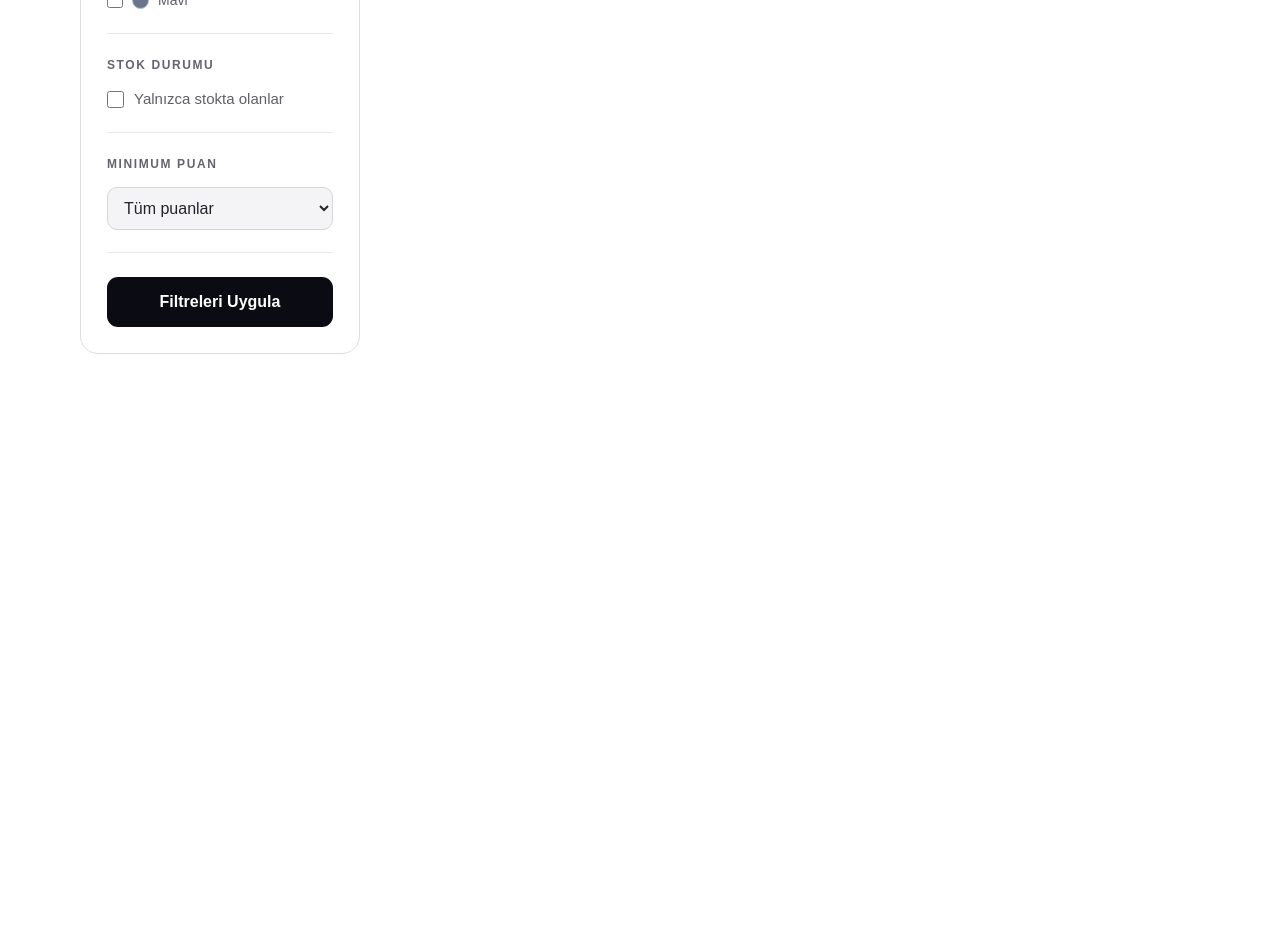
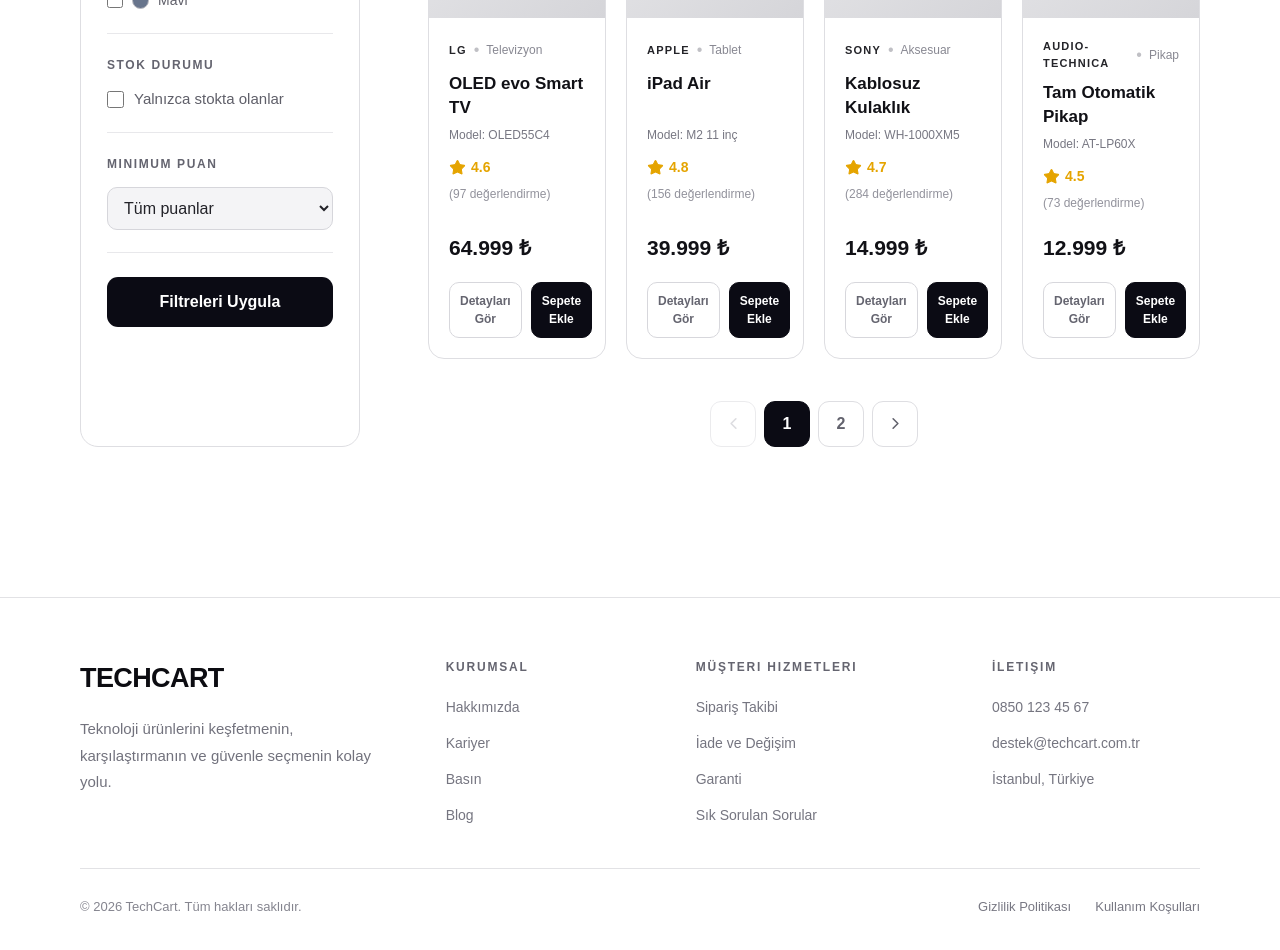
Before and after one commit to edanur-caglayann/TechCart, a Next.js app in the folder frontend/: page / in a window 1280 px wide. Shown: the part 2140-3090 px from the top of the page. Before the commit the page ends 2574 px from the top, so only its background shows below. Built offline with nearby package versions, Linux system fonts and the light colour scheme.

Commit message:
feat: complete homepage product layout and footer

```diff
--- a/frontend/src/app/page.module.css
+++ b/frontend/src/app/page.module.css
@@ -6,14 +6,14 @@
     İlk sütun filtre paneli için 280 piksel,
     ikinci sütun ise kalan bütün alanı kullanır.
   */
-  grid-template-columns: 280px minmax(0, 1fr);
+  grid-template-columns: 320px 1fr;
 
-  gap: 30px;
+  gap: 28px;
   width: 100%;
   max-width: 1500px;
   margin: 0 auto;
   padding: 30px 80px 80px;
-  align-items: start;
+  align-items: stretch;
 }
 
 /* Ürün listesinin bulunacağı sağ alan */
--- a/frontend/src/app/page.tsx
+++ b/frontend/src/app/page.tsx
@@ -4,7 +4,7 @@
 import Hero from "../components/Hero/Hero";
 import styles from "./page.module.css";
 import ProductList from "../components/ProductList/ProductList";
-
+import Footer from "../components/Footer/Footer";
 
 export default function HomePage() {
   return (
@@ -28,6 +28,9 @@
 
         </section>
       </main>
+
+            <Footer />
+
     </>
   );
 }
--- a/frontend/src/components/Footer/Footer.module.css
+++ b/frontend/src/components/Footer/Footer.module.css
@@ -0,0 +1,197 @@
+/* Footer bölümünün tamamı */
+.footer {
+  width: 100%;
+  margin-top: 70px;
+  border-top: 1px solid #e2e2e5;
+  background-color: #ffffff;
+  color: #676771;
+}
+
+
+.footerContainer {
+  width: 100%;
+  max-width: 1500px;
+  margin: 0 auto;
+  padding: 60px 80px 35px;
+}
+
+/* Footer'ın üst bölümünü dört sütuna ayırır */
+.footerGrid {
+  display: grid;
+
+  grid-template-columns: 1.3fr 0.8fr 1fr 0.9fr;
+
+  gap: 65px;
+  align-items: start;
+}
+
+/* TechCart açıklamasının bulunduğu ilk sütun */
+.brandColumn {
+  max-width: 320px;
+}
+
+/* Footer içerisindeki TechCart logosu */
+.logo {
+  display: inline-block;
+  margin-bottom: 18px;
+  color: #0c0c11;
+  font-size: 27px;
+  font-weight: 800;
+  letter-spacing: -0.6px;
+  text-transform: uppercase;
+
+  transition: opacity 0.2s ease;
+}
+
+.logo:hover {
+  opacity: 0.65;
+}
+
+/* TechCart'ın altındaki açıklama */
+.brandDescription {
+  margin: 0;
+  color: #72727d;
+  font-size: 15px;
+  line-height: 1.75;
+}
+
+/* Kurumsal ve müşteri hizmetleri sütunları */
+.footerColumn {
+  display: flex;
+  align-items: flex-start;
+  flex-direction: column;
+  gap: 15px;
+}
+
+/* Footer sütun başlıklarının ortak görünümü */
+.footerColumn h2,
+.contactColumn h2 {
+  margin: 0 0 6px;
+  color: #656570;
+  font-size: 12px;
+  font-weight: 750;
+  letter-spacing: 1.8px;
+  text-transform: uppercase;
+}
+
+/* Footer içerisindeki bağlantılar */
+.footerColumn a,
+.contactColumn a {
+  color: #757580;
+  font-size: 14px;
+  line-height: 1.5;
+
+  transition:
+    color 0.2s ease,
+    transform 0.2s ease;
+}
+
+/* Kullanıcı bağlantının üzerine geldiğinde */
+.footerColumn a:hover,
+.contactColumn a:hover {
+  color: #111116;
+  transform: translateX(3px);
+}
+
+/* İletişim sütunu */
+.contactColumn {
+  display: flex;
+  align-items: flex-start;
+  flex-direction: column;
+  gap: 15px;
+
+  /*
+    address etiketi tarayıcı tarafından varsayılan olarak
+    eğik gösterilebilir. Normal yazı için sıfırlıyoruz.
+  */
+  font-style: normal;
+}
+
+.contactColumn p {
+  margin: 0;
+  color: #757580;
+  font-size: 14px;
+}
+
+/* Footer üst ve alt alanlarını ayıran çizgi */
+.divider {
+  width: 100%;
+  height: 1px;
+  margin: 42px 0 28px;
+  background-color: #e2e2e5;
+}
+
+/* Telif bilgisi ve yasal bağlantıları yan yana tutar */
+.footerBottom {
+  display: flex;
+  align-items: center;
+  justify-content: space-between;
+  gap: 25px;
+}
+
+.footerBottom p {
+  margin: 0;
+  color: #85858f;
+  font-size: 13px;
+}
+
+/* Gizlilik ve kullanım koşulları bağlantıları */
+.legalLinks {
+  display: flex;
+  align-items: center;
+  gap: 24px;
+}
+
+.legalLinks a {
+  color: #787883;
+  font-size: 13px;
+
+  transition: color 0.2s ease;
+}
+
+.legalLinks a:hover {
+  color: #111116;
+}
+
+/* Tablet ekranlarında Footer'ı iki sütuna düşürür */
+@media (max-width: 1000px) {
+  .footerContainer {
+    padding: 50px 30px 30px;
+  }
+
+  .footerGrid {
+    grid-template-columns: repeat(2, minmax(0, 1fr));
+    gap: 45px;
+  }
+}
+
+/* Telefon ekranlarında Footer'ı tek sütun yapar */
+@media (max-width: 600px) {
+  .footer {
+    margin-top: 50px;
+  }
+
+  .footerContainer {
+    padding: 45px 20px 25px;
+  }
+
+  .footerGrid {
+    grid-template-columns: 1fr;
+    gap: 36px;
+  }
+
+  .brandColumn {
+    max-width: 100%;
+  }
+
+  .footerBottom {
+    align-items: flex-start;
+    flex-direction: column;
+  }
+
+  .legalLinks {
+    align-items: flex-start;
+    flex-direction: column;
+    gap: 12px;
+  }
+}
--- a/frontend/src/components/Footer/Footer.tsx
+++ b/frontend/src/components/Footer/Footer.tsx
@@ -0,0 +1,95 @@
+import Link from "next/link";
+import styles from "./Footer.module.css";
+
+export default function Footer() {
+
+    // yili otomatik olusturuyoruz.
+    const currentYear = new Date().getFullYear();
+
+return (
+     /*
+     footer etiketi, sayfanin en altindaki genel bilgi,
+     iletisim vs icin kullanilir
+    */
+    <footer className={styles.footer}>
+      <div className={styles.footerContainer}>
+
+        <div className={styles.footerGrid}>
+          <div className={styles.brandColumn}>
+            <Link href="/" className={styles.logo}>
+              TechCart
+            </Link>
+
+            <p className={styles.brandDescription}>
+              Teknoloji ürünlerini keşfetmenin, karşılaştırmanın
+              ve güvenle seçmenin kolay yolu.
+            </p>
+          </div>
+
+          {/*nav etiketi, kullaniciyi farkli sayfalara yonlendiren
+        baglantilari fruplamak icin */}
+          <nav
+            className={styles.footerColumn}
+            aria-label="Kurumsal bağlantılar"
+          >
+            <h2>Kurumsal</h2>
+
+            <Link href="/about">Hakkımızda</Link>
+            <Link href="/career">Kariyer</Link>
+            <Link href="/press">Basın</Link>
+            <Link href="/blog">Blog</Link>
+          </nav>
+
+          <nav
+            className={styles.footerColumn}
+            aria-label="Müşteri hizmetleri bağlantıları"
+          >
+            <h2>Müşteri Hizmetleri</h2>
+
+            <Link href="/orders">Sipariş Takibi</Link>
+            <Link href="/returns">İade ve Değişim</Link>
+            <Link href="/warranty">Garanti</Link>
+            <Link href="/faq">Sık Sorulan Sorular</Link>
+          </nav>
+
+         {/*adres etiketi, telefon, e-posta ve adres gibi
+           iletisim bilgilerini gruplamak icin */}
+          <address className={styles.contactColumn}>
+            <h2>İletişim</h2>
+
+            <a href="tel:+908501234567">
+              0850 123 45 67
+            </a>
+
+            <a href="mailto:destek@techcart.com.tr">
+              destek@techcart.com.tr
+            </a>
+
+            <p>İstanbul, Türkiye</p>
+          </address>
+        </div>
+
+        <div className={styles.divider} />
+
+        <div className={styles.footerBottom}>
+          <p>
+            © {currentYear} TechCart. Tüm hakları saklıdır.
+          </p>
+
+          <nav
+            className={styles.legalLinks}
+            aria-label="Yasal bağlantılar"
+          >
+            <Link href="/privacy">
+              Gizlilik Politikası
+            </Link>
+
+            <Link href="/terms">
+              Kullanım Koşulları
+            </Link>
+          </nav>
+        </div>
+      </div>
+    </footer>
+  );
+}
--- a/frontend/src/components/ProductCard/ProductCard.tsx
+++ b/frontend/src/components/ProductCard/ProductCard.tsx
@@ -144,9 +144,7 @@
             type="button"
 
             // Ürün stokta değilse butonu devre dışı bırakır.
-            disabled={!product.inStock}
-          >
-
+            disabled={!product.inStock}>
             {product.inStock ? "Sepete Ekle" : "Tükendi"}
           </button>
         </div>
--- a/frontend/src/components/ProductList/ProductList.module.css
+++ b/frontend/src/components/ProductList/ProductList.module.css
@@ -1,6 +1,8 @@
 /* Ürün başlığı, kartlar ve sayfalamanın tamamı */
 .productListArea {
-  min-width: 0;
+  display: flex;
+  flex-direction: column;
+  height: 100%;
 }
 
 /* Başlık ve sıralama kutusunu yan yana tutar */
@@ -47,8 +49,8 @@
 .productGrid {
   display: grid;
   grid-template-columns: repeat(4, minmax(0, 1fr));
-  gap: 16px;
-  align-items: stretch;
+  gap: 20px;
+  flex: 1;
 }
 
 /*
--- a/frontend/src/components/ProductList/ProductList.tsx
+++ b/frontend/src/components/ProductList/ProductList.tsx
@@ -118,10 +118,106 @@
     inStock: true,
     visualType: "turntable",
   },
+    {
+    id: 9,
+    name: "Galaxy Tab S9",
+    model: "SM-X710",
+    brand: "Samsung",
+    category: "Tablet",
+    rating: 4.6,
+    reviewCount: 128,
+    price: 32999,
+    inStock: true,
+    visualType: "tablet",
+  },
+  {
+    id: 10,
+    name: "Bravia 4K Smart TV",
+    model: "KD-55X85L",
+    brand: "Sony",
+    category: "Televizyon",
+    rating: 4.7,
+    reviewCount: 94,
+    price: 57999,
+    inStock: true,
+    visualType: "television",
+  },
+  {
+    id: 11,
+    name: "IdeaPad Slim 5",
+    model: "14IRL8",
+    brand: "Lenovo",
+    category: "Bilgisayar",
+    rating: 4.5,
+    reviewCount: 167,
+    price: 42999,
+    inStock: true,
+    visualType: "computer",
+  },
+  {
+    id: 12,
+    name: "AirPods Pro",
+    model: "2. Nesil",
+    brand: "Apple",
+    category: "Aksesuar",
+    rating: 4.8,
+    reviewCount: 426,
+    price: 11999,
+    inStock: false,
+    visualType: "headphone",
+  },
+  {
+    id: 13,
+    name: "Xiaomi 14 Ultra",
+    model: "24030PN60G",
+    brand: "Xiaomi",
+    category: "Telefon",
+    rating: 4.6,
+    reviewCount: 143,
+    price: 69999,
+    inStock: true,
+    visualType: "phone",
+  },
+  {
+    id: 14,
+    name: "OLED Smart TV",
+    model: "55S90D",
+    brand: "Samsung",
+    category: "Televizyon",
+    rating: 4.8,
+    reviewCount: 112,
+    price: 84999,
+    inStock: true,
+    visualType: "television",
+  },
+  {
+    id: 15,
+    name: "Zenbook 14 OLED",
+    model: "UX3405",
+    brand: "Asus",
+    category: "Bilgisayar",
+    rating: 4.7,
+    reviewCount: 139,
+    price: 64999,
+    inStock: true,
+    visualType: "computer",
+  },
+  {
+    id: 16,
+    name: "Bluetooth Pikap",
+    model: "PS-LX310BT",
+    brand: "Sony",
+    category: "Pikap",
+    rating: 4.5,
+    reviewCount: 82,
+    price: 15999,
+    inStock: true,
+    visualType: "turntable",
+  },
 ];
 
 // her sayfada kac urun gosterecegimizi belirleriz
-const PRODUCTS_PER_PAGE = 4;
+const PRODUCTS_PER_PAGE = 8;
 
 export default function ProductList() {
       /*
```
